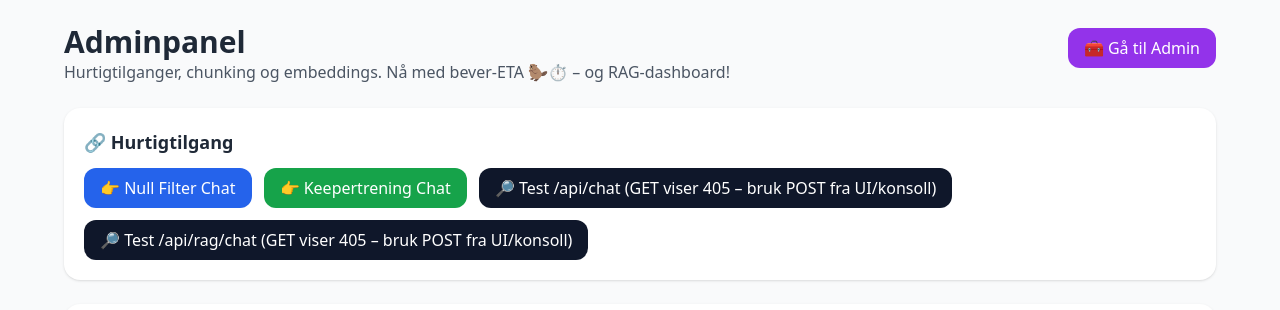
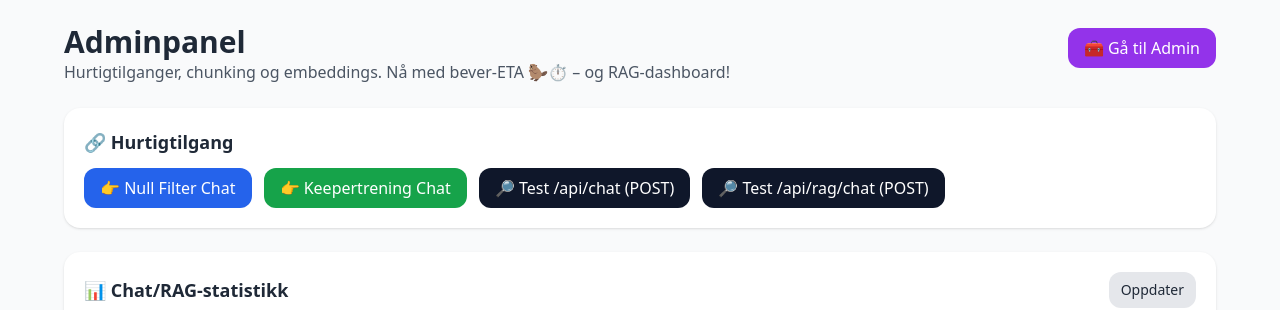
Before and after one commit to mortenhoelno/Nullfilter-admin, a Next.js app: page / in a window 1280 px wide. Shown: the top 310 px of the page. Built offline with nearby package versions, Linux system fonts and the light colour scheme; no server answers.

Commit message:
Update index.js

```diff
--- a/pages/index.js
+++ b/pages/index.js
@@ -19,6 +19,14 @@ export default function Home() {
   // === NY: Chat/RAG-statistikk ===
   const [chatStats, setChatStats] = useState(null);
   const [chatStatsErr, setChatStatsErr] = useState("");
+
+  // === NY: API POST-test (erstatter <a>-lenker som ga 405) ===
+  const [apiTest, setApiTest] = useState({
+    path: "",
+    loading: false,
+    output: null,
+    error: ""
+  });
 
   function fmtSeconds(s) {
     if (!isFinite(s) || s < 0) return "—";
@@ -129,6 +137,37 @@ export default function Home() {
     fetchChatStats();   // chat/RAG status
   }, []);
 
+  // === NY: POST-testfunksjon for API-knapper ===
+  async function runApiTest(path) {
+    setApiTest({ path, loading: true, output: null, error: "" });
+    try {
+      const res = await fetch(path, {
+        method: "POST",
+        headers: { "Content-Type": "application/json" },
+        body: JSON.stringify({
+          messages: [
+            { role: "system", content: "Du er en hjelpsom assistent." },
+            { role: "user", content: "Si hei på norsk." }
+          ]
+        })
+      });
+
+      const txt = await res.text();
+      try {
+        const json = JSON.parse(txt);
+        if (!res.ok) throw new Error(json?.error || `HTTP ${res.status}`);
+        setApiTest(prev => ({ ...prev, output: json }));
+      } catch {
+        // Ikke-JSON respons (f.eks. HTML ved serverfeil)
+        setApiTest(prev => ({ ...prev, output: txt }));
+      }
+    } catch (e) {
+      setApiTest(prev => ({ ...prev, error: String(e?.message || e) }));
+    } finally {
+      setApiTest(prev => ({ ...prev, loading: false }));
+    }
+  }
+
   // ETA-beregning
   const remaining = stats.missing;
   const rate = lastRate; // rows/sec
@@ -163,13 +202,44 @@ export default function Home() {
             <a href="/chat-keepertrening" className="px-4 py-2 rounded-xl bg-green-600 text-white hover:bg-green-500">
               👉 Keepertrening Chat
             </a>
-            <a href="/api/chat" className="px-4 py-2 rounded-xl bg-slate-900 text-white hover:opacity-90">
-              🔎 Test /api/chat (GET viser 405 – bruk POST fra UI/konsoll)
-            </a>
-            <a href="/api/rag/chat" className="px-4 py-2 rounded-xl bg-slate-900 text-white hover:opacity-90">
-              🔎 Test /api/rag/chat (GET viser 405 – bruk POST fra UI/konsoll)
-            </a>
+
+            {/* BYTTET fra <a> til POST-knapper */}
+            <button
+              onClick={() => runApiTest("/api/chat")}
+              className="px-4 py-2 rounded-xl bg-slate-900 text-white hover:opacity-90 disabled:opacity-60"
+              disabled={apiTest.loading}
+            >
+              {apiTest.loading && apiTest.path === "/api/chat" ? "Tester…" : "🔎 Test /api/chat (POST)"}
+            </button>
+
+            <button
+              onClick={() => runApiTest("/api/rag/chat")}
+              className="px-4 py-2 rounded-xl bg-slate-900 text-white hover:opacity-90 disabled:opacity-60"
+              disabled={apiTest.loading}
+            >
+              {apiTest.loading && apiTest.path === "/api/rag/chat" ? "Tester…" : "🔎 Test /api/rag/chat (POST)"}
+            </button>
           </div>
+
+          {/* Resultatvisning for API-test */}
+          {(apiTest.output || apiTest.error) && (
+            <div className="w-full mt-4">
+              <div className="text-sm font-medium mb-1">
+                Resultat for <span className="font-mono">{apiTest.path}</span>
+              </div>
+              {apiTest.error ? (
+                <div className="p-3 bg-rose-50 border border-rose-200 rounded text-rose-700 text-sm">
+                  Feil: {apiTest.error}
+                </div>
+              ) : (
+                <pre className="text-xs bg-black text-green-300 p-3 rounded-xl overflow-auto max-h-80">
+                  {typeof apiTest.output === "string"
+                    ? apiTest.output
+                    : JSON.stringify(apiTest.output, null, 2)}
+                </pre>
+              )}
+            </div>
+          )}
         </section>
 
         {/* 📊 NY: Chat/RAG-statistikk */}
```
